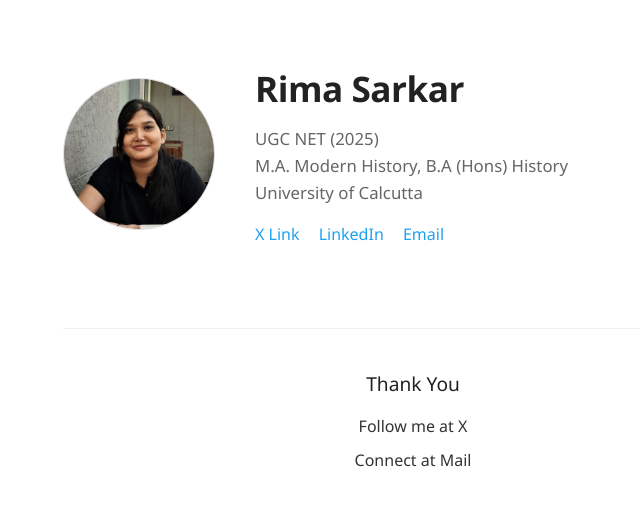
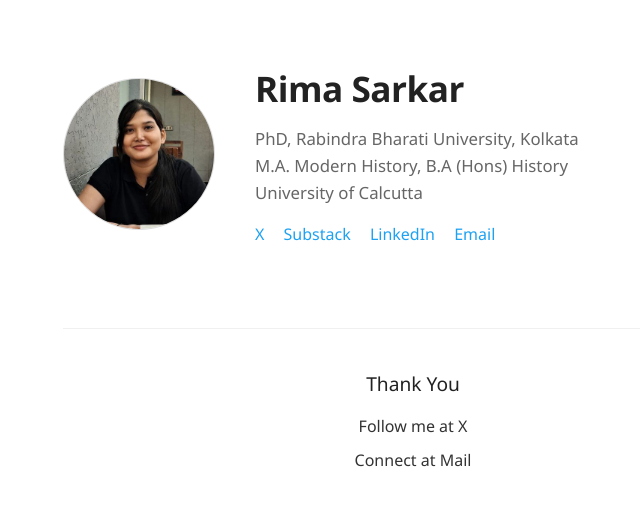
Before and after one commit to Chandraprakash1998/Rima-Sarkar, a plain HTML site: page index.html in a window 1280 px wide. Shown: the whole page, without its empty margins (227-867 px from the left). Drawn offline with Linux system fonts and the light colour scheme.

Commit message:
Modify qualifications and update header links
Updated qualifications and added new links in the header.

```diff
--- a/index.html
+++ b/index.html
@@ -3,7 +3,7 @@
 <head>
     <meta charset="UTF-8">
     <meta name="viewport" content="width=device-width, initial-scale=1.0">
-    <title>Rima Sarkar | History</title>
+    <title>Rima Sarkar</title>
     <style>
         body {
             font-family: 'Segoe UI', Tahoma, Geneva, Verdana, sans-serif;
@@ -136,12 +136,13 @@
         <div class="header-info">
             <h1>Rima Sarkar</h1>
             <p class="qualifications">
-                UGC NET (2025)<br>
+                PhD, Rabindra Bharati University, Kolkata<br>
                 M.A. Modern History, B.A (Hons) History<br>
-                University of Calcutta
+                University of Calcutta<br>
             </p>
             <div class="top-links">
-                <a href="https://twitter.com/_RimaSarkar" target="_blank">X Link</a>
+                <a href="https://twitter.com/_RimaSarkar" target="_blank">X</a>
+                <a href="https://rimasarkar.substack.com" target="_blank">Substack</a>
                 <a href="https://www.linkedin.com/in/rima-sarkar-720b96376/" target="_blank">LinkedIn</a>
                 <a href="mailto:rimasarkar1301@gmail.com">Email</a>
             </div>
```
